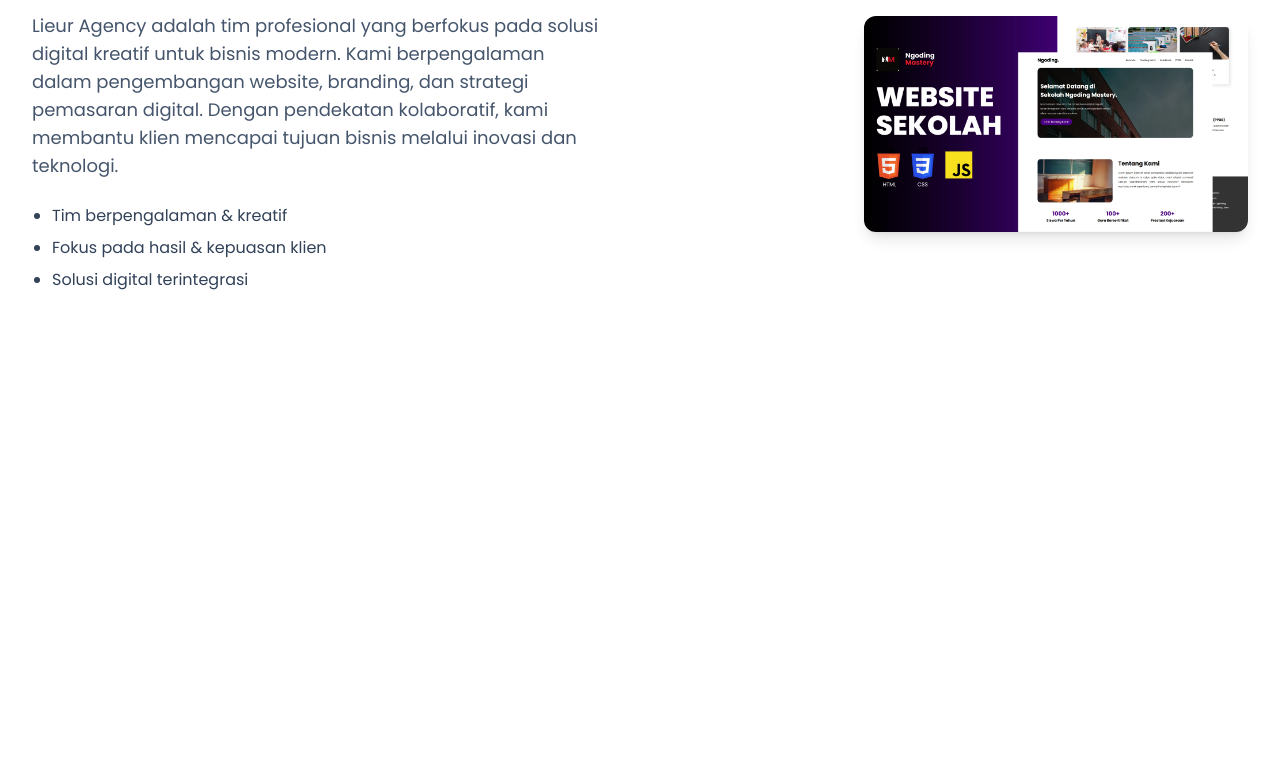
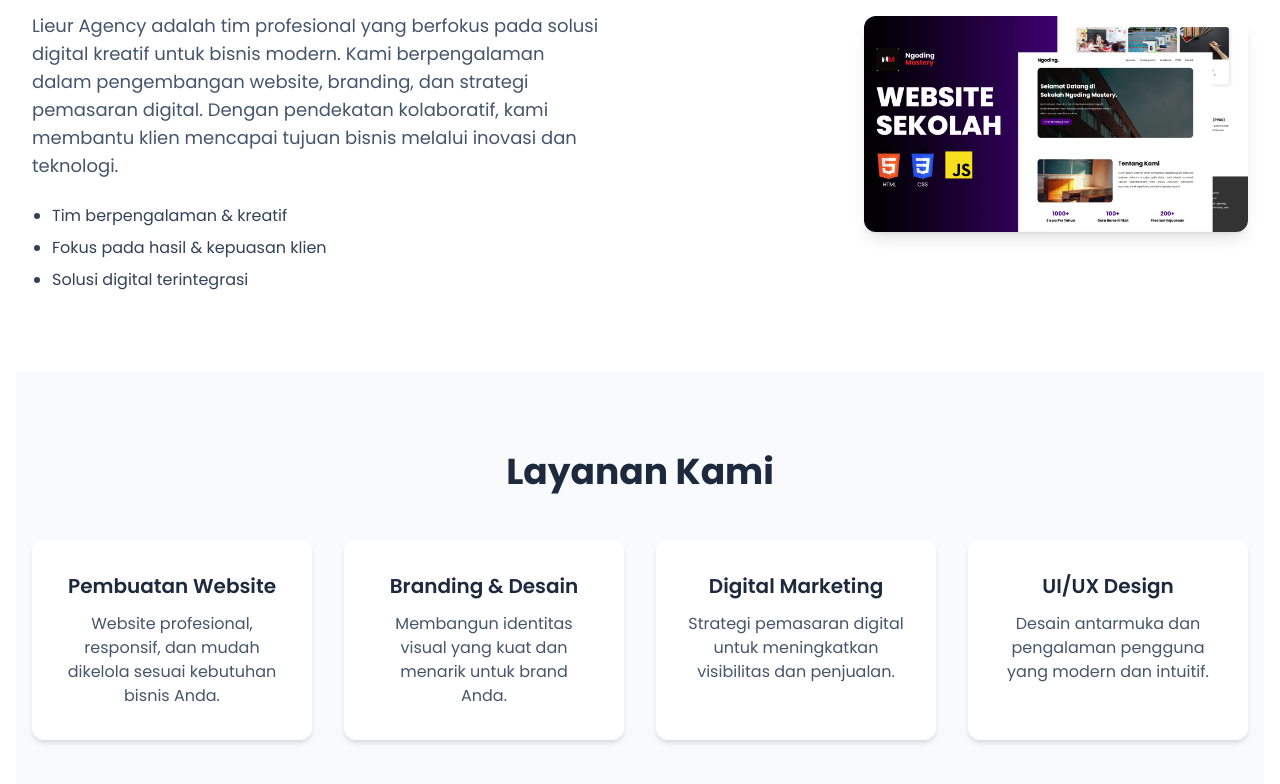
Before and after one commit to zethboy/next-agency, a Next.js app: page / in a window 1280 px wide. Shown: the part 772-1556 px from the top of the page. Before the commit the page ends 1144 px from the top, so only its background shows below. Built offline with nearby package versions, Linux system fonts and the light colour scheme.

Commit message:
service section

```diff
--- a/app/page.js
+++ b/app/page.js
@@ -1,12 +1,14 @@
 import Image from "next/image";
 import Hero from '../components/Hero';
 import AboutUs from '../components/AboutUs';
+import Layanan from '../components/Layanan';
 
 export default function Home() {
   return (
    <div>
     <Hero />
     <AboutUs />
+    <Layanan />
     {/* <h1>Homepage</h1> */}
    </div>
   );
--- /dev/null
+++ b/components/Layanan.jsx
@@ -0,0 +1,40 @@
+import React from 'react';
+
+const services = [
+  {
+    title: 'Pembuatan Website',
+    desc: 'Website profesional, responsif, dan mudah dikelola sesuai kebutuhan bisnis Anda.'
+  },
+  {
+    title: 'Branding & Desain',
+    desc: 'Membangun identitas visual yang kuat dan menarik untuk brand Anda.'
+  },
+  {
+    title: 'Digital Marketing',
+    desc: 'Strategi pemasaran digital untuk meningkatkan visibilitas dan penjualan.'
+  },
+  {
+    title: 'UI/UX Design',
+    desc: 'Desain antarmuka dan pengalaman pengguna yang modern dan intuitif.'
+  }
+];
+
+const Layanan = () => {
+  return (
+    <section id="layanan" className="py-20 bg-slate-50">
+      <div className="container mx-auto px-4">
+        <h3 className="text-3xl md:text-4xl font-bold text-slate-800 mb-12 text-center">Layanan Kami</h3>
+        <div className="grid grid-cols-1 md:grid-cols-2 lg:grid-cols-4 gap-8">
+          {services.map((service, idx) => (
+            <div key={idx} className="bg-white rounded-xl shadow-md p-8 text-center hover:shadow-xl transition">
+              <h4 className="text-xl font-semibold text-slate-800 mb-3">{service.title}</h4>
+              <p className="text-slate-600">{service.desc}</p>
+            </div>
+          ))}
+        </div>
+      </div>
+    </section>
+  );
+};
+
+export default Layanan;
```
